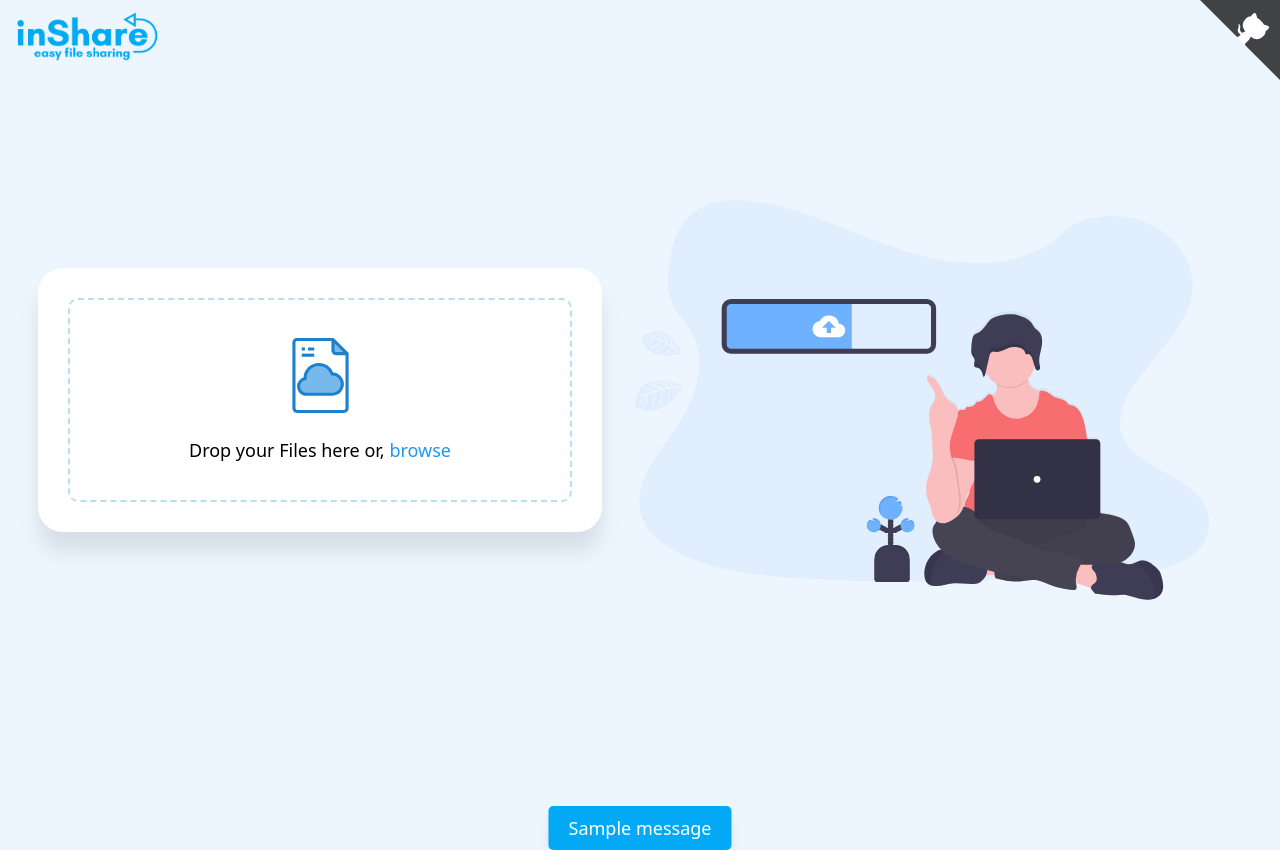
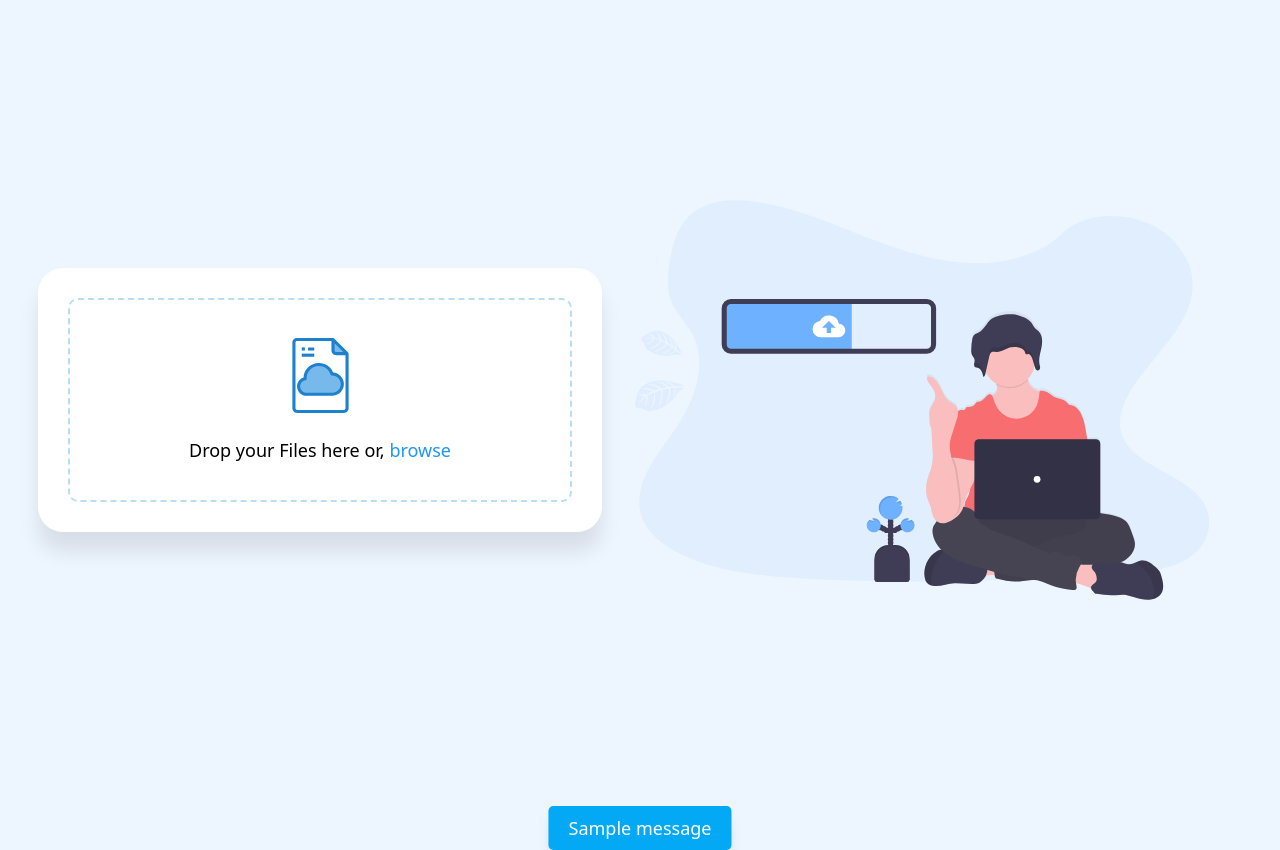
Before and after one commit to rishav-1570/FileShareApp, a plain HTML site: page index.html in a window 1280 px wide. Drawn offline with Linux system fonts and the light colour scheme.

Commit message:
Update index.html

```diff
--- a/index.html
+++ b/index.html
@@ -5,12 +5,12 @@
     <meta charset="UTF-8">
     <link rel="shortcut icon" href="favicon.ico" type="image/x-icon">
     <meta name="viewport" content="width=device-width, initial-scale=1.0">
-    <title>InShare - File Sharing Made Easy</title>
+    <title>file-share</title>
     <link rel="stylesheet" href="style.css">
 </head>
 
 <body>
-    <img src="./logo.png" alt="Inshare logo" class="logo">
+
     <section class="upload-container">
         <form action="">
             <div class="drop-zone">
@@ -66,22 +66,7 @@
     </section>
     <div class="image-vector"></div>
     <div class="toast">Sample message</div>
-    <!-- github fork button -->
-    <a href="https://github.com/ShivamJoker/inshare" class="github-corner"
-        aria-label="View source on GitHub">
-        <svg width="80" height="80" viewbox="0 0 250 250"
-            style="fill:#131315c9; color:#fff; position: absolute; top: 0; border: 0; right: 0;" aria-hidden="true">
-            <path d="M0,0 L115,115 L130,115 L142,142 L250,250 L250,0 Z"></path>
-            <path
-                d="M128.3,109.0 C113.8,99.7 119.0,89.6 119.0,89.6 C122.0,82.7 120.5,78.6 120.5,78.6 C119.2,72.0 123.4,76.3 123.4,76.3 C127.3,80.9 125.5,87.3 125.5,87.3 C122.9,97.6 130.6,101.9 134.4,103.2"
-                fill="currentColor" style="transform-origin: 130px 106px;" class="octo-arm">
-            </path>
-            <path
-                d="M115.0,115.0 C114.9,115.1 118.7,116.5 119.8,115.4 L133.7,101.6 C136.9,99.2 139.9,98.4 142.2,98.6 C133.8,88.0 127.5,74.4 143.8,58.0 C148.5,53.4 154.0,51.2 159.7,51.0 C160.3,49.4 163.2,43.6 171.4,40.1 C171.4,40.1 176.1,42.5 178.8,56.2 C183.1,58.6 187.2,61.8 190.9,65.4 C194.5,69.0 197.7,73.2 200.1,77.6 C213.8,80.2 216.3,84.9 216.3,84.9 C212.7,93.1 206.9,96.0 205.4,96.6 C205.1,102.4 203.0,107.8 198.3,112.5 C181.9,128.9 168.3,122.5 157.7,114.1 C157.9,116.9 156.7,120.9 152.7,124.9 L141.0,136.5 C139.8,137.7 141.6,141.9 141.8,141.8 Z"
-                fill="currentColor" class="octo-body">
-            </path>
-        </svg>
-    </a>
+
     <script src="index.js"></script>
 </body>
 
```
